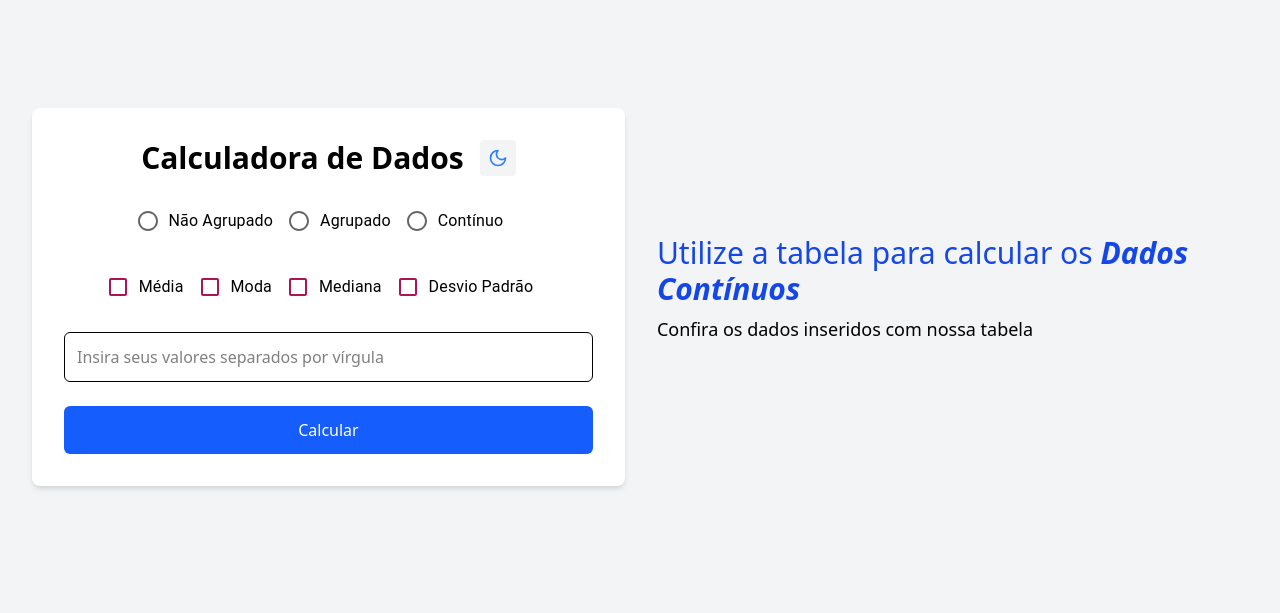
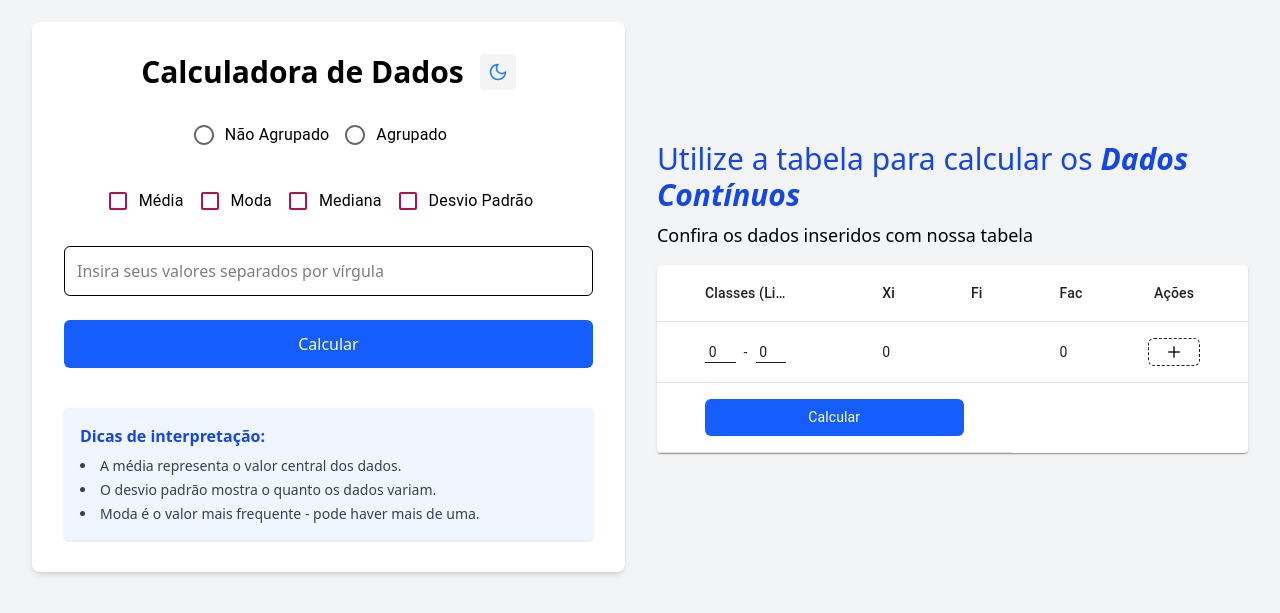
Before and after one commit to RafaelErnandes/calculadoraEstatistica, a React (Vite) app in the folder @latest/: page /calculadora in a window 1280 px wide. Shown: the part 103-716 px from the top of the page. Built offline with nearby package versions, Linux system fonts and the light colour scheme.

Commit message:
testes da tabela de dados continuos

```diff
--- a/@latest/src/pages/calculator-page/form-calculator/form-radio-box/index.tsx
+++ b/@latest/src/pages/calculator-page/form-calculator/form-radio-box/index.tsx
@@ -27,13 +27,6 @@ export const RadioButtons = (props: RadioButtonsProps) => {
           className="dark:text-zinc-100"
           {...register("type", { required: "Selecione uma opção" })}
         />
-        <FormControlLabel
-          value="continuous"
-          control={<Radio />}
-          label="Contínuo"
-          className="dark:text-zinc-100"
-          {...register("type", { required: "Selecione uma opção" })}
-        />
       </RadioGroup>
     </FormControl>
   );
--- a/@latest/src/pages/calculator-page/form-calculator/index.tsx
+++ b/@latest/src/pages/calculator-page/form-calculator/index.tsx
@@ -45,7 +45,6 @@ export const FormCalculator = () => {
         mode: data.mode,
       })
       .then((resp) => {
-        console.log("OK:", resp.data);
         setResult(resp.data);
       })
       .catch((err) => console.error("Erro:", err));
@@ -97,25 +96,24 @@ export const FormCalculator = () => {
             )}
           </div>
         )}
-        {/* {watch("type") === "continuous" && <TableCalculator />} */}
         <button
           type="submit"
           className="bg-blue-600 dark:bg-purple-600 text-white rounded-md p-3 hover:bg-blue-700 dark:hover:bg-purple-700 transition cursor-pointer"
         >
           Calcular
         </button>
-        {submittedData && (
+        {submittedData ? (
           <div className="mt-4 p-4 bg-gray-100 dark:bg-zinc-800 border border-gray-300 dark:border-zinc-600 rounded-md">
             <h3 className="font-semibold mb-2 text-gray-700 dark:text-zinc-100">
               Resumo da seleção:
             </h3>
             <ul className="text-gray-600 dark:text-zinc-200 list-disc list-inside space-y-1">
               <li>
-                Tipo:{" "}
+                Tipo:
                 {submittedData.type === "grouped"
-                  ? "Agrupado"
+                  ? " Agrupado"
                   : submittedData.type === "notGrouped"
-                  ? "Não agrupado"
+                  ? " Não agrupado"
                   : "Contínuo"}
               </li>
               {result?.mode && <li>Moda: {result.mode}</li>}
@@ -123,6 +121,17 @@ export const FormCalculator = () => {
               {result?.median && <li>Mediana: {result.median}</li>}
             </ul>
           </div>
+        ) : (
+          <div className="mt-4 p-4 bg-blue-50 dark:bg-purple-50 border-1-4 border-blue-400 dark:border-purple-400 rounded shadow-sm">
+            <h2 className="font-semibold text-blue-700 dark:text-purple-700 mb-2">
+              Dicas de interpretação:
+            </h2>
+            <ul className="list-disc list-inside text-sm text-gray-700 space-y-1">
+              <li>A média representa o valor central dos dados.</li>
+              <li>O desvio padrão mostra o quanto os dados variam.</li>
+              <li>Moda é o valor mais frequente - pode haver mais de uma.</li>
+            </ul>
+          </div>
         )}
       </form>
     </div>
--- a/@latest/src/pages/calculator-page/index.tsx
+++ b/@latest/src/pages/calculator-page/index.tsx
@@ -1,6 +1,5 @@
 import { FormCalculator } from "./form-calculator/index.tsx";
-
-// import { TableCalculator } from "./table-calculator/index.tsx";
+import { TableCalculator } from "./table-calculator/index.tsx";
 
 export const CalculatorPage = () => {
   return (
@@ -18,7 +17,7 @@ export const CalculatorPage = () => {
             Confira os dados inseridos com nossa tabela
           </span>
           <div className="flex justify-center mt-4">
-            {/* <TableCalculator /> */}
+            <TableCalculator li={0} ls={0} fi={0} />
           </div>
         </div>
       </div>
--- /dev/null
+++ b/@latest/src/pages/calculator-page/table-calculator/index.ts
@@ -0,0 +1,5 @@
+export type TableCalculatorProps = {
+  li: number;
+  ls: number;
+  fi: number;
+};
--- a/@latest/src/pages/calculator-page/table-calculator/index.tsx
+++ b/@latest/src/pages/calculator-page/table-calculator/index.tsx
@@ -1,80 +1,191 @@
-// import {
-//   Paper,
-//   Table,
-//   TableBody,
-//   TableCell,
-//   TableContainer,
-//   TableHead,
-//   TableRow,
-// } from "@mui/material";
+import {
+  Paper,
+  Table,
+  TableBody,
+  TableCell,
+  TableContainer,
+  TableHead,
+  TableRow,
+} from "@mui/material";
+import { useEffect, useState } from "react";
 
-// import { useCalculator } from "../../../context/calculator-context/index.tsx";
+import { Plus } from "lucide-react";
+import { StatisticalCalculatorService } from "../../../service/statisticalCalculatorService";
+import { TableCalculatorProps } from "./index.ts";
+import { useCalculator } from "../../../context/calculator-context/index.tsx";
 
-// export const TableCalculator = () => {
-//   const { result } = useCalculator();
+type Line = TableCalculatorProps & {
+  xi: number;
+  fac: number;
+};
 
-//   if (!result)
-//     return <p className="text-center text-gray-500">Nenhum dado disponivel</p>;
+export const TableCalculator = (props: TableCalculatorProps) => {
+  const { fi = 0, li = 0, ls = 0 } = props;
 
-//   console.log(result.table);
+  const [lines, setLines] = useState<Line[]>([{ li, ls, fi, xi: 0, fac: 0 }]);
+  const { setResult } = useCalculator();
 
-//   return (
-//     <div>
-//       <TableContainer
-//         component={Paper}
-//         sx={{ maxWidth: 800, margin: "0 auto" }}
-//         className="w-full overflow-x-auto"
-//       >
-//         <Table
-//           size="medium"
-//           sx={{
-//             "& td, & th": {
-//               paddingLeft: 6,
-//               paddingRight: 6,
-//               whiteSpace: "nowrap",
-//             },
-//             "& thead": {
-//               backgroundColor: "#e5e7eb",
-//             },
-//             "& tbody tr:nth-of-type(odd)": {
-//               backgroundColor: "#f9fafb",
-//             },
-//             ".dark & td, .dark & th": {
-//               color: "#F1F5F9",
-//             },
-//             ".dark & thead": {
-//               backgroundColor: "#121212",
-//               fontWeight: "bold",
-//             },
-//             ".dark & tbody tr:nth-of-type(odd)": {
-//               backgroundColor: "#1f1f1f",
-//             },
-//           }}
-//           className="dark:bg-zinc-800"
-//         >
-//           <TableHead>
-//             <TableRow>
-//               <TableCell>Classes</TableCell>
-//               <TableCell align="center">Xi</TableCell>
-//               <TableCell align="center">f₁</TableCell>
-//               <TableCell align="center">fac</TableCell>
-//               <TableCell></TableCell>
-//             </TableRow>
-//           </TableHead>
-//           <TableBody>
-//             {result.table.listLineTable.map((row, index) => (
-//               <TableRow key={index}>
-//                 <TableCell>
-//                   {row.classe.li} - {row.classe.ls}
-//                 </TableCell>
-//                 <TableCell align="center">{row.xi}</TableCell>
-//                 <TableCell align="center">{row.fi}</TableCell>
-//                 <TableCell align="center">{row.fac}</TableCell>
-//               </TableRow>
-//             ))}
-//           </TableBody>
-//         </Table>
-//       </TableContainer>
-//     </div>
-//   );
-// };
+  useEffect(() => {
+    setLines([{ li, ls, fi, xi: 0, fac: 0 }]);
+  }, [li, ls, fi]);
+
+  const handleChange = (index: number, key: keyof Line, value: string) => {
+    const updated = [...lines];
+    updated[index][key] = Number(value) || 0;
+    setLines(updated);
+  };
+
+  const handleAddLine = () => {
+    const last = lines[lines.length - 1];
+    if (last.li >= last.ls || last.fi <= 0) {
+      alert("Preencha corretamente a última linha antes de adicionar outra.");
+      return;
+    }
+
+    const interval = last.ls - last.li;
+    const newLi = last.ls;
+    const newLs = last.ls + interval;
+
+    setLines([...lines, { li: newLi, ls: newLs, fi: 0, xi: 0, fac: 0 }]);
+  };
+
+  const handleSubmit = async () => {
+    const payload = {
+      listLineTable: lines.map((line) => ({
+        classe: { li: line.li, ls: line.ls },
+        fi: line.fi,
+      })),
+    };
+
+    try {
+      const result = await StatisticalCalculatorService.calculateContinuous(
+        payload
+      );
+      setResult(result);
+
+      if (result.table.listLineTable) {
+        setLines(
+          result.table.listLineTable.map((line: any) => ({
+            li: line.classe.li,
+            ls: line.classe.ls,
+            fi: line.fi,
+            xi: line.xi,
+            fac: line.fac,
+          }))
+        );
+      }
+    } catch (error) {
+      console.error("Erro ao calcular:", error);
+      alert("Erro ao calcular. Veja o console.");
+    }
+  };
+
+  return (
+    <div>
+      <TableContainer
+        component={Paper}
+        sx={{
+          maxWidth: "100%",
+          overflowX: "hidden",
+        }}
+      >
+        <Table
+          size="medium"
+          sx={{
+            tableLayout: "fixed",
+            width: "100%",
+            "& td, & th": {
+              overflow: "hidden",
+              textOverflow: "ellipsis",
+              whiteSpace: "nowrap",
+              paddingLeft: 6,
+              paddingRight: 6,
+            },
+          }}
+        >
+          <TableHead>
+            <TableRow>
+              <TableCell sx={{ width: "30%" }}>Classes (Li - Ls)</TableCell>
+              <TableCell align="center" sx={{ width: "15%" }}>
+                Xi
+              </TableCell>
+              <TableCell align="center" sx={{ width: "15%" }}>
+                Fi
+              </TableCell>
+              <TableCell align="center" sx={{ width: "15%" }}>
+                Fac
+              </TableCell>
+              <TableCell align="center" sx={{ width: "25%" }}>
+                Ações
+              </TableCell>
+            </TableRow>
+          </TableHead>
+          <TableBody>
+            {lines.map((line, index) => (
+              <TableRow key={index}>
+                <TableCell>
+                  <div className="flex gap-2">
+                    <input
+                      type="number"
+                      style={{ width: "50%" }}
+                      className="border-b text-center"
+                      value={line.li}
+                      onChange={(e) =>
+                        handleChange(index, "li", e.target.value)
+                      }
+                    />
+                    -
+                    <input
+                      type="number"
+                      style={{ width: "50%" }}
+                      className="border-b text-center"
+                      value={line.ls}
+                      onChange={(e) =>
+                        handleChange(index, "ls", e.target.value)
+                      }
+                    />
+                  </div>
+                </TableCell>
+                <TableCell align="center">
+                  <span>{line.xi}</span>
+                </TableCell>
+                <TableCell align="center">
+                  <input
+                    type="number"
+                    style={{ width: "100%" }}
+                    className="border-b text-center"
+                    value={line.fi}
+                    onChange={(e) => handleChange(index, "fi", e.target.value)}
+                  />
+                </TableCell>
+                <TableCell align="center">
+                  <span>{line.fac}</span>
+                </TableCell>
+                <TableCell align="center">
+                  {index === lines.length - 1 && (
+                    <button
+                      onClick={handleAddLine}
+                      className="w-full flex items-center justify-center border border-dashed rounded-md p-1 hover:bg-gray-100 dark:hover:bg-zinc-700"
+                    >
+                      <Plus size={18} />
+                    </button>
+                  )}
+                </TableCell>
+              </TableRow>
+            ))}
+            <TableRow>
+              <TableCell colSpan={3}>
+                <button
+                  onClick={handleSubmit}
+                  className="bg-blue-600 dark:bg-purple-600 text-white w-full rounded-md p-2 hover:bg-blue-700 dark:hover:bg-purple-700 transition"
+                >
+                  Calcular
+                </button>
+              </TableCell>
+            </TableRow>
+          </TableBody>
+        </Table>
+      </TableContainer>
+    </div>
+  );
+};
--- /dev/null
+++ b/@latest/src/service/statisticalCalculatorService.ts
@@ -0,0 +1,39 @@
+import { CalculatorData } from "../context/calculator-context";
+import { api } from "./calculatorServices";
+
+export const StatisticalCalculatorService = {
+  async calculateGrouped(
+    listNumber: number[],
+    options: { average: boolean; median: boolean; mode: boolean }
+  ): Promise<CalculatorData> {
+    const response = await api.post("/api/StatisticalCalculator/Grouped", {
+      listNumber,
+      ...options,
+    });
+    return response.data;
+  },
+
+  async calculateNotGrouped(
+    listNumber: number[],
+    options: { average: boolean; median: boolean; mode: boolean }
+  ): Promise<CalculatorData> {
+    const response = await api.post("/api/StatisticalCalculator/NotGrouped", {
+      listNumber,
+      ...options,
+    });
+    return response.data;
+  },
+
+  async calculateContinuous(payload: {
+    listLineTable: {
+      classe: { li: number; ls: number };
+      fi: number;
+    }[];
+  }): Promise<CalculatorData> {
+    const response = await api.post(
+      "/api/StatisticalCalculator/Continuous",
+      payload
+    );
+    return response.data;
+  },
+};
```
